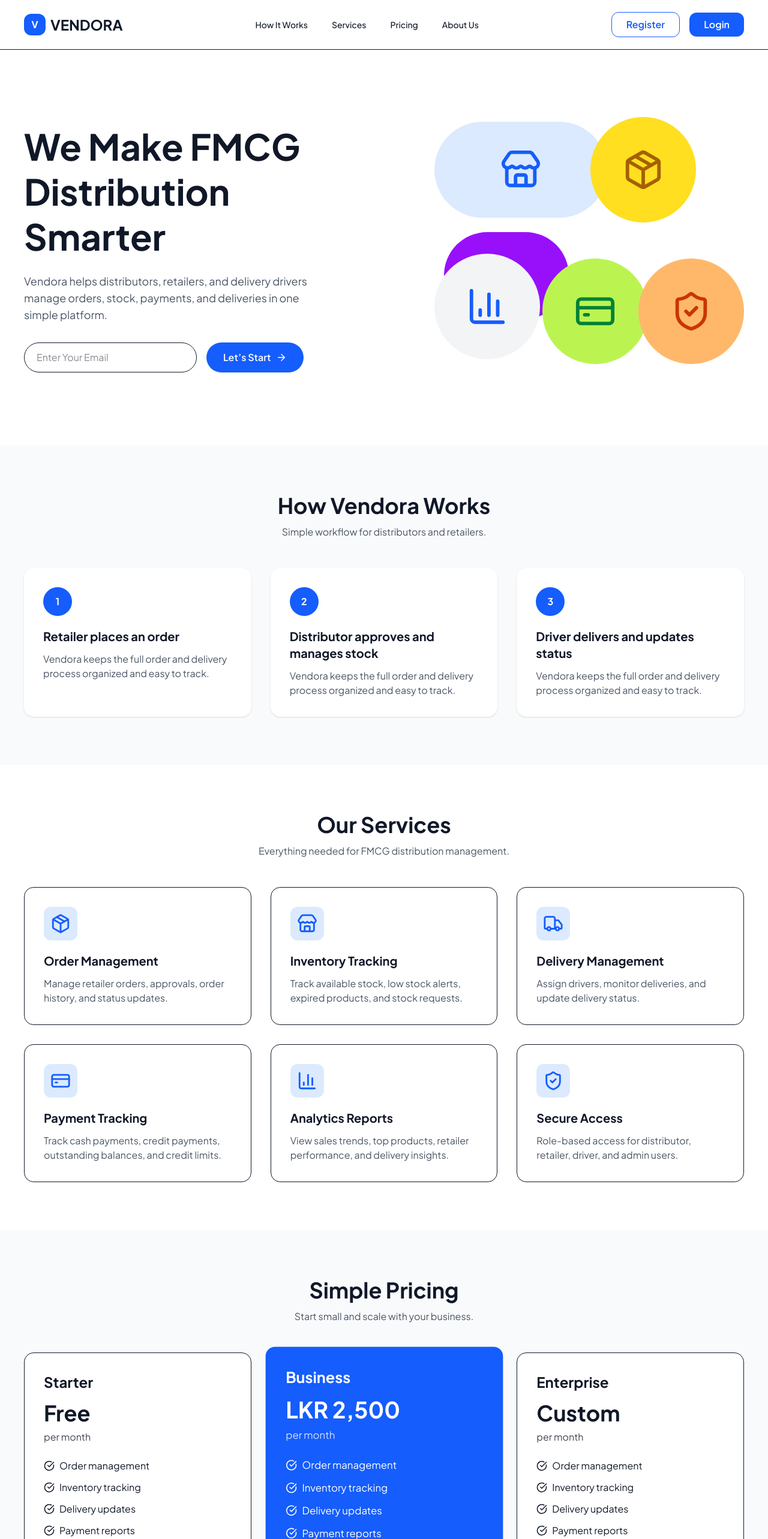
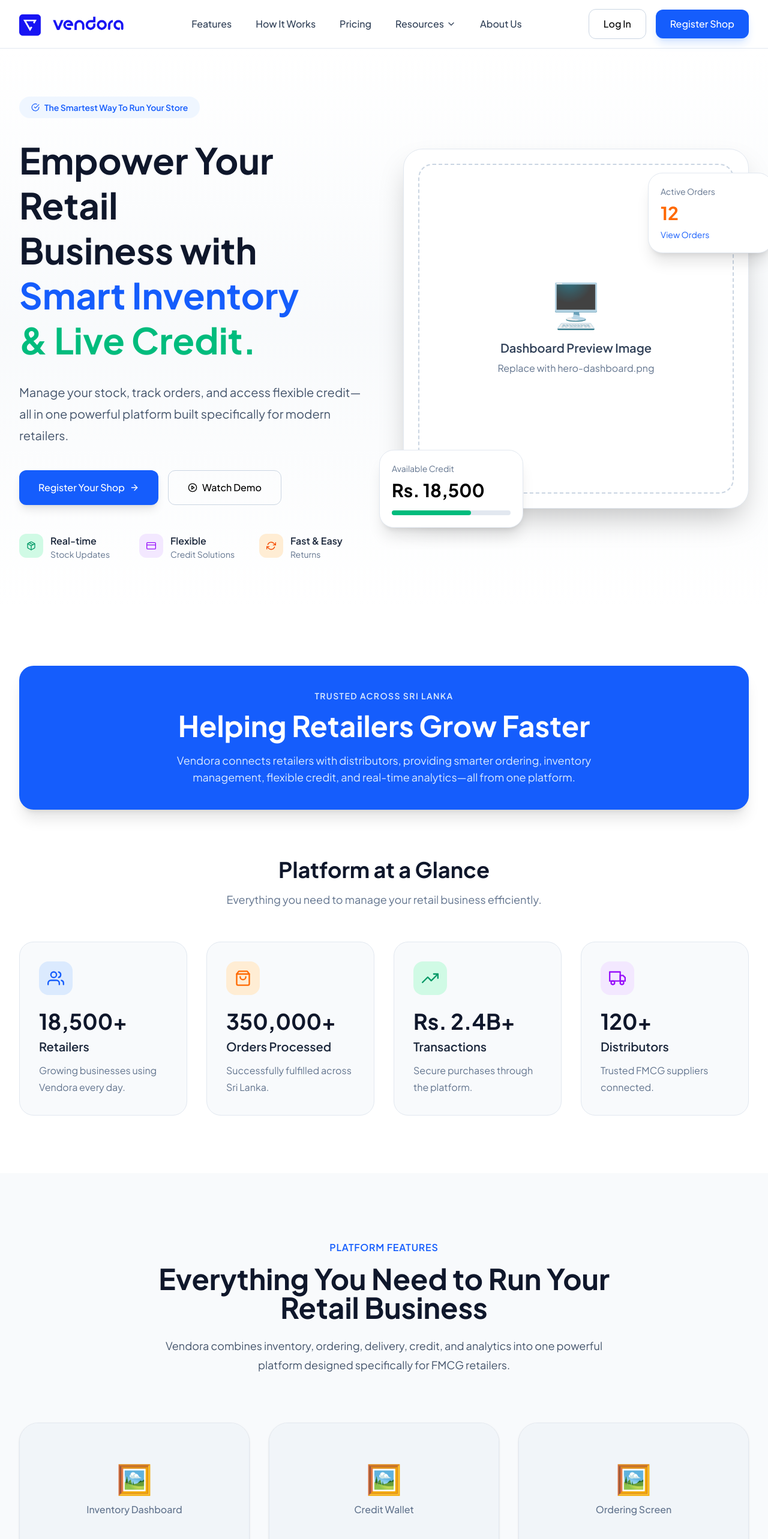
Before and after one commit to AsanJayarathne/fmcg-vendora, a React (Vite) app in the folder retailer-frontend/: page /landing in a window 1280 px wide. Shown: the top 2566 px of the page at 60% size. Built offline with nearby package versions, Linux system fonts and the light colour scheme.

Commit message:
Modifie landing page with new components

```diff
--- a/retailer-frontend/src/pages/LandingPage.jsx
+++ b/retailer-frontend/src/pages/LandingPage.jsx
@@ -1,280 +1,33 @@
-import { Link } from "react-router-dom";
-import {
-  Package,
-  Truck,
-  Store,
-  BarChart3,
-  ShieldCheck,
-  CreditCard,
-  ArrowRight,
-  CheckCircle,
-} from "lucide-react";
+import Navbar from "../components/Landing/Navbar";
+import Hero from "../components/Landing/Hero";
+import Stats from "../components/Landing/Stats";
+import Features from "../components/Landing/Features";
+import HowItWorks from "../components/Landing/HowItWorks";
+import AnalyticsPreview from "../components/Landing/AnalyticsPreview";
+import Testimonials from "../components/Landing/Testimonials";
+import CTA from "../components/Landing/CTA";
+import Footer from "../components/Landing/Footer";
 
 export default function LandingPage() {
   return (
-    <div className="min-h-screen bg-white text-gray-900">
-      {/* Navbar */}
-      <nav className="flex items-center justify-between px-10 py-5 border-b">
-        <div className="flex items-center gap-2">
-          <div className="w-9 h-9 bg-blue-600 rounded-xl flex items-center justify-center text-white font-bold">
-            V
-          </div>
-          <h1 className="text-2xl font-bold">VENDORA</h1>
-        </div>
+    <div className="bg-white overflow-x-hidden">
+      <Navbar />
 
-        <div className="hidden md:flex items-center gap-10 text-sm font-medium">
-          <a href="#how" className="hover:text-blue-600">How It Works</a>
-          <a href="#services" className="hover:text-blue-600">Services</a>
-          <a href="#pricing" className="hover:text-blue-600">Pricing</a>
-          <a href="#about" className="hover:text-blue-600">About Us</a>
-        </div>
+      <Hero />
 
-        <div className="flex items-center gap-4">
-          <Link
-            to="/register"
-            className="px-6 py-2 text-blue-600 border border-blue-600 rounded-xl font-semibold"
-          >
-            Register
-          </Link>
+      <Stats />
 
-          <Link
-            to="/login"
-            className="px-6 py-2 text-white bg-blue-600 rounded-xl font-semibold"
-          >
-            Login
-          </Link>
-        </div>
-      </nav>
+      <Features />
 
-      {/* Hero Section */}
-      <section className="grid grid-cols-1 lg:grid-cols-2 gap-10 px-10 py-20 items-center">
-        <div>
-          <h2 className="text-6xl font-bold leading-tight">
-            We Make FMCG <br />
-            Distribution <br />
-            Smarter
-          </h2>
+      <HowItWorks />
 
-          <p className="mt-6 text-lg text-gray-600 max-w-lg">
-            Vendora helps distributors, retailers, and delivery drivers manage
-            orders, stock, payments, and deliveries in one simple platform.
-          </p>
+      <AnalyticsPreview />
 
-          <div className="flex gap-4 mt-8">
-            <input
-              type="email"
-              placeholder="Enter Your Email"
-              className="w-72 px-5 py-3 border rounded-full outline-none"
-            />
+      <Testimonials />
 
-            <button className="flex items-center gap-2 px-7 py-3 text-white bg-blue-600 rounded-full font-semibold">
-              Let’s Start
-              <ArrowRight size={18} />
-            </button>
-          </div>
-        </div>
+      <CTA />
 
-        <div className="relative h-[500px]">
-          <div className="absolute top-10 left-16 w-72 h-40 bg-blue-100 rounded-full flex items-center justify-center">
-            <Store size={70} className="text-blue-600" />
-          </div>
-
-          <div className="absolute top-8 right-20 w-44 h-44 bg-yellow-300 rounded-full flex items-center justify-center">
-            <Package size={70} className="text-yellow-700" />
-          </div>
-
-          <div className="absolute top-56 left-20 w-52 h-36 bg-purple-600 rounded-full flex items-center justify-center">
-            <Truck size={70} className="text-white" />
-          </div>
-
-          <div className="absolute bottom-16 left-16 w-44 h-44 bg-gray-100 rounded-full flex items-center justify-center">
-            <BarChart3 size={70} className="text-blue-600" />
-          </div>
-
-          <div className="absolute bottom-14 right-40 w-44 h-44 bg-lime-300 rounded-full flex items-center justify-center">
-            <CreditCard size={70} className="text-green-700" />
-          </div>
-
-          <div className="absolute bottom-14 right-0 w-44 h-44 bg-orange-300 rounded-full flex items-center justify-center">
-            <ShieldCheck size={70} className="text-orange-700" />
-          </div>
-        </div>
-      </section>
-
-      {/* How It Works */}
-      <section id="how" className="px-10 py-20 bg-gray-50">
-        <div className="text-center">
-          <h2 className="text-4xl font-bold">How Vendora Works</h2>
-          <p className="mt-3 text-gray-600">
-            Simple workflow for distributors and retailers.
-          </p>
-        </div>
-
-        <div className="grid grid-cols-1 md:grid-cols-3 gap-8 mt-12">
-          {[
-            "Retailer places an order",
-            "Distributor approves and manages stock",
-            "Driver delivers and updates status",
-          ].map((item, index) => (
-            <div key={item} className="p-8 bg-white rounded-2xl shadow-sm">
-              <div className="w-12 h-12 bg-blue-600 text-white rounded-full flex items-center justify-center font-bold">
-                {index + 1}
-              </div>
-              <h3 className="mt-5 text-xl font-bold">{item}</h3>
-              <p className="mt-3 text-gray-600">
-                Vendora keeps the full order and delivery process organized and
-                easy to track.
-              </p>
-            </div>
-          ))}
-        </div>
-      </section>
-
-      {/* Services */}
-      <section id="services" className="px-10 py-20">
-        <div className="text-center">
-          <h2 className="text-4xl font-bold">Our Services</h2>
-          <p className="mt-3 text-gray-600">
-            Everything needed for FMCG distribution management.
-          </p>
-        </div>
-
-        <div className="grid grid-cols-1 md:grid-cols-3 gap-8 mt-12">
-          {[
-            {
-              title: "Order Management",
-              icon: <Package size={34} />,
-              text: "Manage retailer orders, approvals, order history, and status updates.",
-            },
-            {
-              title: "Inventory Tracking",
-              icon: <Store size={34} />,
-              text: "Track available stock, low stock alerts, expired products, and stock requests.",
-            },
-            {
-              title: "Delivery Management",
-              icon: <Truck size={34} />,
-              text: "Assign drivers, monitor deliveries, and update delivery status.",
-            },
-            {
-              title: "Payment Tracking",
-              icon: <CreditCard size={34} />,
-              text: "Track cash payments, credit payments, outstanding balances, and credit limits.",
-            },
-            {
-              title: "Analytics Reports",
-              icon: <BarChart3 size={34} />,
-              text: "View sales trends, top products, retailer performance, and delivery insights.",
-            },
-            {
-              title: "Secure Access",
-              icon: <ShieldCheck size={34} />,
-              text: "Role-based access for distributor, retailer, driver, and admin users.",
-            },
-          ].map((service) => (
-            <div key={service.title} className="p-8 border rounded-2xl hover:shadow-md transition">
-              <div className="w-14 h-14 bg-blue-100 text-blue-600 rounded-xl flex items-center justify-center">
-                {service.icon}
-              </div>
-              <h3 className="mt-5 text-xl font-bold">{service.title}</h3>
-              <p className="mt-3 text-gray-600">{service.text}</p>
-            </div>
-          ))}
-        </div>
-      </section>
-
-      {/* Pricing */}
-      <section id="pricing" className="px-10 py-20 bg-gray-50">
-        <div className="text-center">
-          <h2 className="text-4xl font-bold">Simple Pricing</h2>
-          <p className="mt-3 text-gray-600">
-            Start small and scale with your business.
-          </p>
-        </div>
-
-        <div className="grid grid-cols-1 md:grid-cols-3 gap-8 mt-12">
-          {["Starter", "Business", "Enterprise"].map((plan, index) => (
-            <div
-              key={plan}
-              className={`p-8 rounded-2xl border ${
-                index === 1 ? "bg-blue-600 text-white scale-105" : "bg-white"
-              }`}
-            >
-              <h3 className="text-2xl font-bold">{plan}</h3>
-              <p className="mt-4 text-4xl font-bold">
-                {index === 0 ? "Free" : index === 1 ? "LKR 2,500" : "Custom"}
-              </p>
-              <p className="mt-2 opacity-80">per month</p>
-
-              <div className="mt-6 space-y-3">
-                {[
-                  "Order management",
-                  "Inventory tracking",
-                  "Delivery updates",
-                  "Payment reports",
-                ].map((feature) => (
-                  <p key={feature} className="flex items-center gap-2">
-                    <CheckCircle size={18} />
-                    {feature}
-                  </p>
-                ))}
-              </div>
-
-              <button
-                className={`w-full mt-8 py-3 rounded-xl font-semibold ${
-                  index === 1
-                    ? "bg-white text-blue-600"
-                    : "bg-blue-600 text-white"
-                }`}
-              >
-                Choose Plan
-              </button>
-            </div>
-          ))}
-        </div>
-      </section>
-
-      {/* About */}
-      <section id="about" className="px-10 py-20">
-        <div className="grid grid-cols-1 lg:grid-cols-2 gap-12 items-center">
-          <div>
-            <h2 className="text-4xl font-bold">About Vendora</h2>
-            <p className="mt-5 text-gray-600 leading-8">
-              Vendora is a centralized B2B order and supply management platform
-              designed for FMCG distributors and retailers. It reduces manual
-              order handling, improves stock visibility, tracks deliveries, and
-              helps distributors manage payments and retailer credit efficiently.
-            </p>
-          </div>
-
-          <div className="grid grid-cols-2 gap-5">
-            <div className="p-8 bg-blue-50 rounded-2xl">
-              <h3 className="text-3xl font-bold text-blue-600">125+</h3>
-              <p className="mt-2 text-gray-600">Retailers</p>
-            </div>
-
-            <div className="p-8 bg-green-50 rounded-2xl">
-              <h3 className="text-3xl font-bold text-green-600">1500+</h3>
-              <p className="mt-2 text-gray-600">Orders</p>
-            </div>
-
-            <div className="p-8 bg-yellow-50 rounded-2xl">
-              <h3 className="text-3xl font-bold text-yellow-600">12+</h3>
-              <p className="mt-2 text-gray-600">Drivers</p>
-            </div>
-
-            <div className="p-8 bg-purple-50 rounded-2xl">
-              <h3 className="text-3xl font-bold text-purple-600">98%</h3>
-              <p className="mt-2 text-gray-600">Delivery Tracking</p>
-            </div>
-          </div>
-        </div>
-      </section>
-
-      {/* Footer */}
-      <footer className="px-10 py-8 text-center text-gray-500 border-t">
-        © 2026 Vendora FMCG. All rights reserved.
-      </footer>
+      <Footer />
     </div>
   );
 }
```
